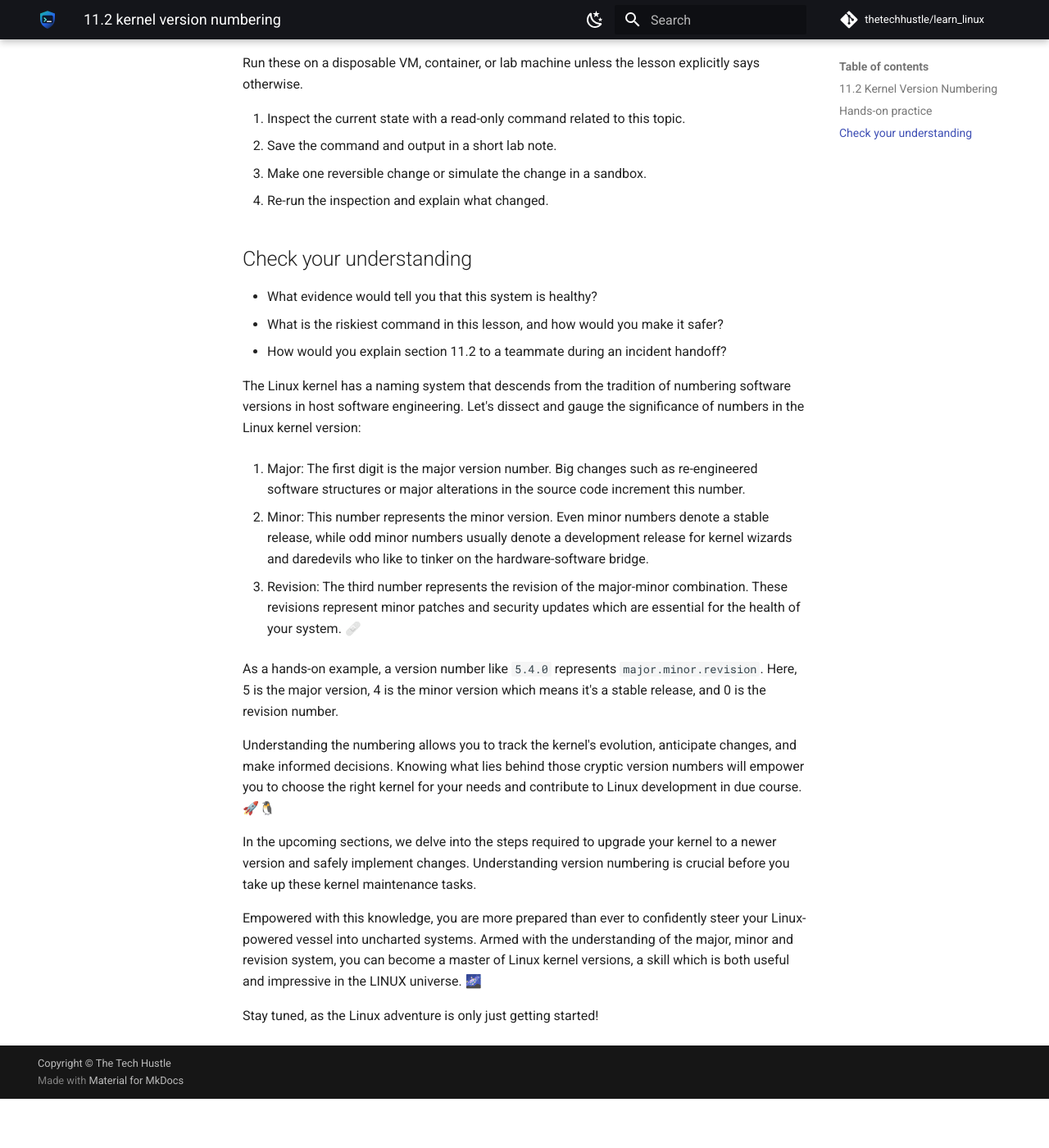
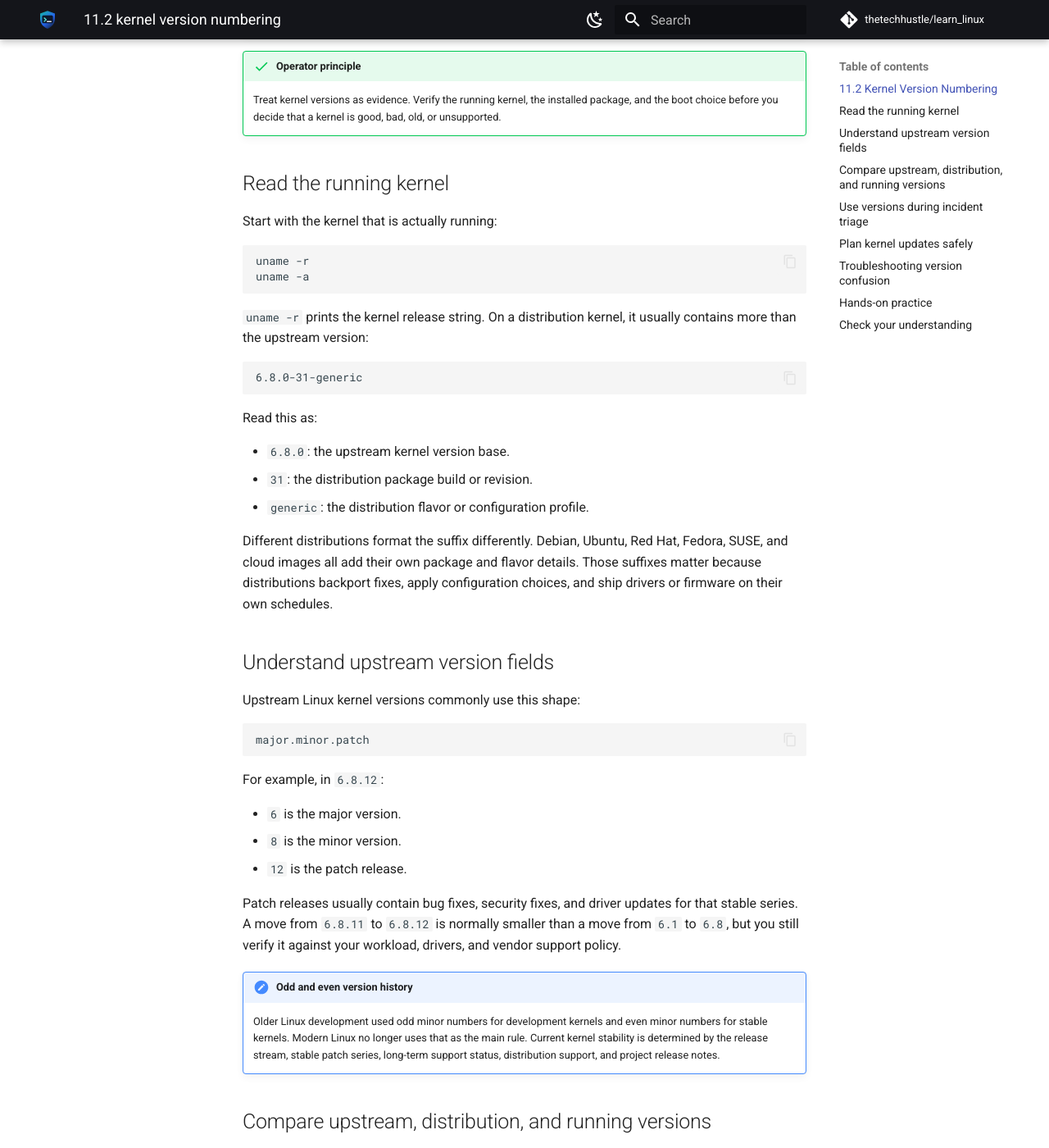
Before and after one commit to thetechhustle/learn_linux, an MkDocs documentation site: the page built from docs/lessons/11_drivers_and_the_kernel/11.2_kernel_version_numbering.md, in a window 1280 px wide and 1400 px high, scrolled down 690 px. Shown: the whole window at 82% size. Built offline with MkDocs 1.6.1 and Material for MkDocs 9.7.7, drawn with Linux system fonts in a browser that asks for light colours; comment, search, counter and statistics services are not loaded; before the commit the page ends 2030 px from its top, so only the background shows below that; some of the changed text lies outside the part shown.

Commit message:
Improve Chapter 11 kernel versioning lesson (#84)
Co-authored-by: Jules Ai <jules@Juless-Air.ts.net lan>

````diff
--- a/docs/lessons/11_drivers_and_the_kernel/11.2_kernel_version_numbering.md
+++ b/docs/lessons/11_drivers_and_the_kernel/11.2_kernel_version_numbering.md
@@ -1,48 +1,176 @@
 ### 11.2 Kernel Version Numbering
 
-
+Kernel version numbers tell you which kernel a system is running, which update stream it came from, and how risky a change might be. They do not tell the whole support story by themselves. In day-to-day operations, you read the version number together with the distribution package, boot loader entries, release notes, and the symptom you are investigating.
 
 !!! abstract "What you will learn"
-    - Explain where **11.2 Kernel Version Numbering** fits in day-to-day Linux operations.
-    - Use current Linux tooling to inspect, change, and verify the relevant system behavior.
-    - Connect the concept to a real operational scenario: a server that loses network connectivity after a kernel change.
+    - Read Linux kernel release strings from `uname`, package tools, and `/boot`.
+    - Distinguish upstream kernel versions from distribution-maintained kernel packages.
+    - Explain why older odd/even development numbering is mostly historical.
+    - Compare the running kernel, installed kernels, and available updates before a change.
+    - Build a safer rollback plan for kernel upgrades.
 
 !!! example "Field story"
-    Imagine a server that loses network connectivity after a kernel change. Your job is not to memorize a command; it is to build a short evidence trail, choose a low-risk change, and prove whether the system improved.
+    A server loses network connectivity after a maintenance window. The team says, "We upgraded the kernel." Your first job is to identify the kernel that is currently booted, the kernel that was booted before the change, and whether a driver, firmware, or distribution patch level changed with it.
 
 !!! success "Operator principle"
-    Connect hardware symptoms to drivers, modules, kernel versions, and boot choices.
+    Treat kernel versions as evidence. Verify the running kernel, the installed package, and the boot choice before you decide that a kernel is good, bad, old, or unsupported.
+
+## Read the running kernel
+
+Start with the kernel that is actually running:
+
+```bash
+uname -r
+uname -a
+```
+
+`uname -r` prints the kernel release string. On a distribution kernel, it usually contains more than the upstream version:
+
+```text
+6.8.0-31-generic
+```
+
+Read this as:
+
+- `6.8.0`: the upstream kernel version base.
+- `31`: the distribution package build or revision.
+- `generic`: the distribution flavor or configuration profile.
+
+Different distributions format the suffix differently. Debian, Ubuntu, Red Hat, Fedora, SUSE, and cloud images all add their own package and flavor details. Those suffixes matter because distributions backport fixes, apply configuration choices, and ship drivers or firmware on their own schedules.
+
+## Understand upstream version fields
+
+Upstream Linux kernel versions commonly use this shape:
+
+```text
+major.minor.patch
+```
+
+For example, in `6.8.12`:
+
+- `6` is the major version.
+- `8` is the minor version.
+- `12` is the patch release.
+
+Patch releases usually contain bug fixes, security fixes, and driver updates for that stable series. A move from `6.8.11` to `6.8.12` is normally smaller than a move from `6.1` to `6.8`, but you still verify it against your workload, drivers, and vendor support policy.
+
+!!! note "Odd and even version history"
+    Older Linux development used odd minor numbers for development kernels and even minor numbers for stable kernels. Modern Linux no longer uses that as the main rule. Current kernel stability is determined by the release stream, stable patch series, long-term support status, distribution support, and project release notes.
+
+## Compare upstream, distribution, and running versions
+
+A system can have several kernel-related versions at once:
+
+| Evidence | What it tells you |
+| --- | --- |
+| `uname -r` | The kernel currently running in memory. |
+| `/boot/vmlinuz-*` | Kernel images installed for booting. |
+| Package manager output | Kernel packages installed or available from the distribution. |
+| Boot loader menu | Which kernel will boot by default or can be selected manually. |
+| Distribution release notes | Whether a kernel is supported for that distribution release. |
+
+Use distribution tools to inspect installed kernel packages:
+
+```bash
+# Debian and Ubuntu
+dpkg -l 'linux-image*' | awk '/^ii/ {print $2, $3}'
+
+# RHEL, Fedora, and related distributions
+rpm -qa 'kernel*' | sort
+
+# SUSE
+rpm -qa 'kernel*' | sort
+```
+
+Then compare those results with:
+
+```bash
+ls -lh /boot/vmlinuz-*
+uname -r
+```
+
+The newest installed kernel is not always the running kernel. A host may still be running the old kernel because it has not rebooted, because the boot loader default was changed, or because the latest boot failed and the system fell back.
+
+## Use versions during incident triage
+
+When a kernel change is suspected, capture evidence before changing anything:
+
+```bash
+uname -r
+cat /etc/os-release
+ls -lh /boot/vmlinuz-* /boot/initrd* 2>/dev/null
+journalctl -k -b --no-pager | tail -50
+```
+
+If the incident involves hardware or networking, add driver evidence:
+
+```bash
+lspci -k
+lsmod | sort
+modinfo DRIVER_NAME
+```
+
+Replace `DRIVER_NAME` with the module you are investigating, such as `e1000e`, `ixgbe`, `nvme`, or `amdgpu`. If `modinfo` shows a filename under `/lib/modules/$(uname -r)/`, the module belongs to the running kernel's module tree.
+
+## Plan kernel updates safely
+
+Before changing kernels on a real host:
+
+1. Confirm the distribution-supported target kernel.
+2. Read the distribution advisory or changelog for the update.
+3. Check whether the host uses out-of-tree drivers, proprietary modules, storage drivers, or special cloud images.
+4. Confirm that at least one known-good older kernel remains installed.
+5. Confirm console, rescue, or cloud serial access before rebooting.
+6. Schedule the reboot window and define a rollback trigger.
+
+Avoid removing older kernels immediately after an upgrade. They are often your fastest rollback path.
+
+!!! warning "Kernel changes can strand a host"
+    A kernel update can affect boot, storage, networking, graphics, virtualization, and security modules. Practice on disposable systems first, and make sure you have a recovery path that does not depend on SSH working.
+
+## Troubleshooting version confusion
+
+Common version-numbering mistakes include:
+
+- Assuming `uname -r` changed right after installing a package. The running kernel usually changes only after reboot.
+- Comparing only the upstream version and ignoring distribution suffixes.
+- Treating a higher version as automatically safer for a vendor-supported workload.
+- Removing older kernels before testing the new one.
+- Forgetting that kernel modules must match the running kernel's module tree.
+
+Useful checks:
+
+```bash
+uname -r
+find /lib/modules -maxdepth 1 -mindepth 1 -type d -printf '%f\n' 2>/dev/null | sort
+ls -lh /boot/vmlinuz-* 2>/dev/null
+```
+
+If `/lib/modules/$(uname -r)` is missing, modules for the running kernel may not be available. That can break driver loading and should be treated as a serious packaging or image problem.
 
 ## Hands-on practice
 
-Run these on a disposable VM, container, or lab machine unless the lesson explicitly says otherwise.
+Use a disposable VM or lab machine.
 
-1. Inspect the current state with a read-only command related to this topic.
-2. Save the command and output in a short lab note.
-3. Make one reversible change or simulate the change in a sandbox.
-4. Re-run the inspection and explain what changed.
+1. Record the running kernel:
+
+   ```bash
+   uname -r
+   uname -a
+   ```
+
+2. List installed kernel images or packages with the command that matches your distribution.
+
+3. Compare the running kernel with files under `/boot` and module trees under `/lib/modules`.
+
+4. Find one kernel changelog or advisory from your distribution and write down whether it describes security fixes, hardware support, or general bug fixes.
+
+5. Write a rollback note that names the currently running kernel, the target kernel, and how you would select the older kernel if the new one failed.
 
 ## Check your understanding
 
-- What evidence would tell you that this system is healthy?
-- What is the riskiest command in this lesson, and how would you make it safer?
-- How would you explain section 11.2 to a teammate during an incident handoff?
-
-
-The Linux kernel has a naming system that descends from the tradition of numbering software versions in host software engineering. Let's dissect and gauge the significance of numbers in the Linux kernel version:
-
-1. Major: The first digit is the major version number. Big changes such as re-engineered software structures or major alterations in the source code increment this number.
-
-2. Minor: This number represents the minor version. Even minor numbers denote a stable release, while odd minor numbers usually denote a development release for kernel wizards and daredevils who like to tinker on the hardware-software bridge.
-
-3. Revision: The third number represents the revision of the major-minor combination. These revisions represent minor patches and security updates which are essential for the health of your system. 🩹
-
-As a hands-on example, a version number like `5.4.0` represents `major.minor.revision`. Here, 5 is the major version, 4 is the minor version which means it's a stable release, and 0 is the revision number.
-
-Understanding the numbering allows you to track the kernel's evolution, anticipate changes, and make informed decisions. Knowing what lies behind those cryptic version numbers will empower you to choose the right kernel for your needs and contribute to Linux development in due course. 🚀🐧
-
-In the upcoming sections, we delve into the steps required to upgrade your kernel to a newer version and safely implement changes. Understanding version numbering is crucial before you take up these kernel maintenance tasks.
-
-Empowered with this knowledge, you are more prepared than ever to confidently steer your Linux-powered vessel into uncharted systems. Armed with the understanding of the major, minor and revision system, you can become a master of Linux kernel versions, a skill which is both useful and impressive in the LINUX universe. 🌌
-
-Stay tuned, as the Linux adventure is only just getting started!
+- Why might `uname -r` still show the old kernel after a package update?
+- What is the difference between an upstream kernel version and a distribution kernel package version?
+- Why is the odd/even development-kernel rule not enough for modern kernel decisions?
+- What evidence would you capture before blaming a new kernel for a driver failure?
+- Why should older kernels usually remain installed until the new kernel is proven safe?
````
